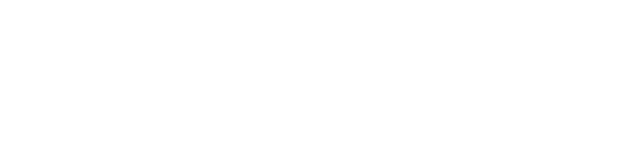
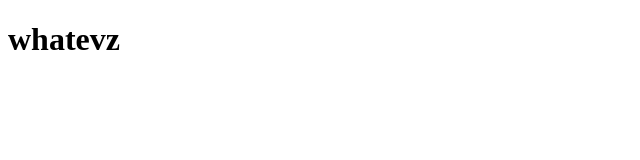
Before and after one commit to jurelik/git1, a plain HTML site: page index.html in a window 1280 px wide. Shown: the whole page, without its empty margins (0-640 px from the left). Drawn offline with Linux system fonts and the light colour scheme.

Commit message:
added h1

```diff
--- a/index.html
+++ b/index.html
@@ -7,6 +7,7 @@
   <title>Whooo</title>
 </head>
 <body>
+  <h1>whatevz</h1>
 
 </body>
 </html>
```
